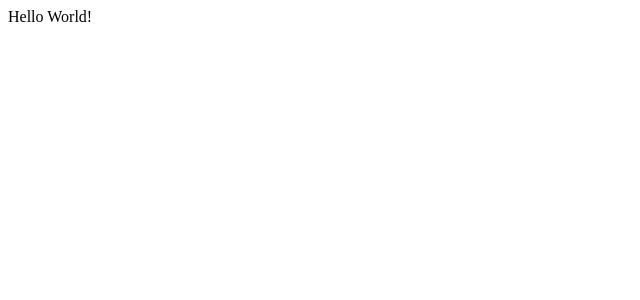
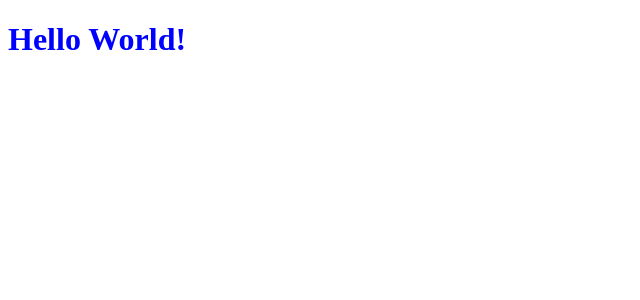
Before and after one commit to frantw/react-webpack-ts-boilerplate, a React app: page / in a window 1280 px wide. Shown: the top 300 px of the page, without its empty margins (0-640 px from the left). Built offline with nearby package versions, Linux system fonts and the light colour scheme; the HTML template or start-up script is replaced by a standard one.

Commit message:
feat: setup styled-component

```diff
--- a/package.json
+++ b/package.json
@@ -12,7 +12,8 @@
   "license": "ISC",
   "dependencies": {
     "react": "^18.2.0",
-    "react-dom": "^18.2.0"
+    "react-dom": "^18.2.0",
+    "styled-components": "^5.3.6"
   },
   "devDependencies": {
     "@babel/core": "^7.20.5",
@@ -21,11 +22,13 @@
     "@types/node": "^18.11.11",
     "@types/react": "^18.0.26",
     "@types/react-dom": "^18.0.9",
+    "@types/styled-components": "^5.1.26",
     "babel-loader": "^9.1.0",
     "html-webpack-plugin": "^5.5.0",
     "terser-webpack-plugin": "^5.3.6",
     "ts-loader": "^9.4.2",
     "typescript": "^4.9.3",
+    "typescript-plugin-styled-components": "^2.0.0",
     "webpack": "^5.75.0",
     "webpack-bundle-analyzer": "^4.7.0",
     "webpack-cli": "^5.0.1",
--- a/src/app.tsx
+++ b/src/app.tsx
@@ -1,7 +1,16 @@
 import React, { FC } from "react";
+import styled from "styled-components";
+
+const TitleWrapper = styled.h1`
+  color: blue;
+`;
+
+const Title: FC<{ text: string }> = ({ text }) => {
+  return <TitleWrapper>{text}</TitleWrapper>;
+};
 
 const App: FC = () => {
-  return <div>Hello World!</div>;
+  return <Title text={"Hello World!"}></Title>;
 };
 
 export default App;
--- a/webpack.config.js
+++ b/webpack.config.js
@@ -1,5 +1,8 @@
 const path = require("path");
 const HtmlPlugin = require("html-webpack-plugin");
+const CreateStyledComponentsTransformer =
+  require("typescript-plugin-styled-components").default;
+const StyledComponentsTransformer = CreateStyledComponentsTransformer();
 
 const commonConfig = {
   entry: {
@@ -14,7 +17,12 @@ const commonConfig = {
       {
         test: /\.(ts|tsx)$/,
         exclude: /node_modules/,
-        use: "ts-loader",
+        loader: "ts-loader",
+        options: {
+          getCustomTransformers: () => ({
+            before: [StyledComponentsTransformer],
+          }),
+        },
       },
     ],
   },
```
Also changed, not shown: 1 other file (tests, documents, lock files or other folders).
